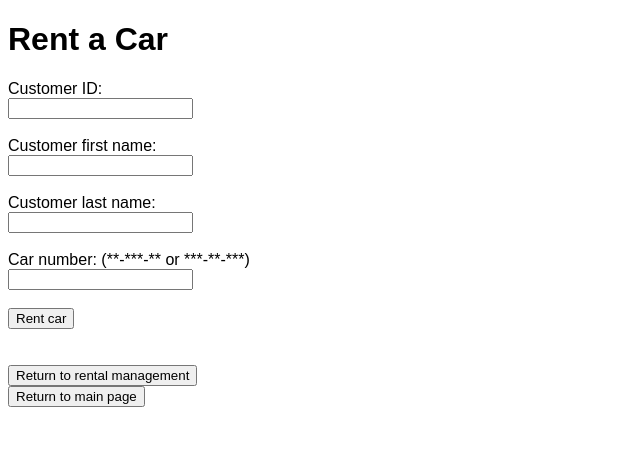
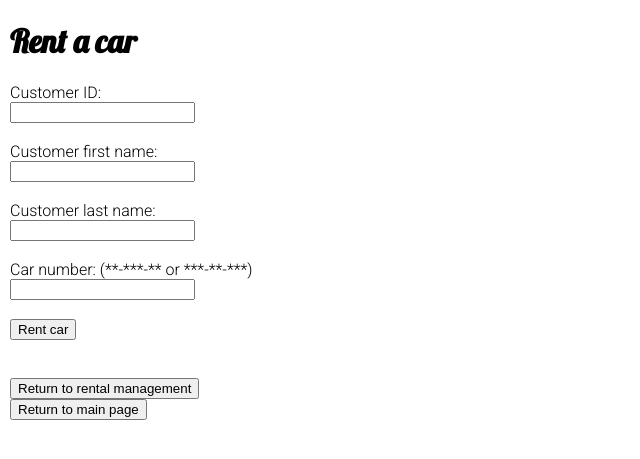
Before and after one commit to adeesha174/MyCarRental, a Flask app: template templates/rentCar.html in a window 1280 px wide. Shown: the top 459 px of the page, without its empty margins (0-640 px from the left). Run offline with Flask 2, Linux system fonts and the light colour scheme; the template is opened without the code that fills it, so the values that code supplies are empty.

Commit message:
Some changes in base.html

```diff
--- a/static/style.css
+++ b/static/style.css
@@ -1,3 +1,19 @@
+@import url('https://fonts.googleapis.com/css2?family=Lobster&display=swap');
+@import url('https://fonts.googleapis.com/css2?family=Roboto:ital,wght@0,100;0,300;0,500;0,700;1,100;1,300&display=swap');
+
 body {
-    font-family: sans-serif;
+    font-family: 'Roboto', sans-serif;
+    font-weight: 300;
+    margin: 10px;
 }
+
+#main-header {
+    font-family: 'Lobster', sans-serif !important;
+    font-weight: 200;
+    margin-top: 10px;
+    margin-bottom: 10px;
+}
+
+.message {
+    border: 1px solid black;
+}
--- a/templates/base.html
+++ b/templates/base.html
@@ -8,6 +8,12 @@
     {% block head %} {% endblock %}
 </head>
 <body>
-    {% block body %} {% endblock %}
+    <div class="content">
+        <header id="main-header">
+            {% block title %} {% endblock %}
+        </header>
+
+        {% block body %} {% endblock %}
+    </div>
 </body>
 </html>
--- a/templates/index.html
+++ b/templates/index.html
@@ -1,12 +1,14 @@
 {% extends 'base.html' %}
 
 {% block head %}
-<title>My Car Rental</title>
+<title id="index_title">My Car Rental</title>
 {% endblock %}
 
 {% block body %}
 <div class="content">
-    <h1>My Car Rental</h1>
+    <header id="main-header">
+        <h1>My Car Rental</h1>
+    </header>
 
     <p>Welcome to the world's best car rental!<br/>
         Here you will find the greatest variety of cars to rent, and in the most convenient
--- a/templates/rentCar.html
+++ b/templates/rentCar.html
@@ -4,10 +4,11 @@
 <title>Rent a Car</title>
 {% endblock %}
 
+{% block title %}
+<h1>Rent a car</h1>
+{% endblock %}
+
 {% block body %}
-<div class="content">
-    <h1>Rent a Car</h1>
-
     {% if message %}
         <p class="message">{{ message | safe }}</p>
     {% endif %}
@@ -35,5 +36,4 @@
     <form action="/returnToMain" method="POST">
         <input type="submit" name="return" value="Return to main page" />
     </form>
-</div>
 {% endblock %}
```
Also changed, not shown: templates/addNewCar.html (+4 -4 lines), templates/carsManagement.html (+4 -4 lines), templates/endCarRental.html (+4 -4 lines), templates/removeCar.html (+4 -4 lines), templates/rentalManagement.html (+4 -4 lines), templates/showCarsInventory.html (+5 -5 lines), templates/showRentedCars.html (+5 -5 lines), templates/statistics.html (+4 -4 lines).
